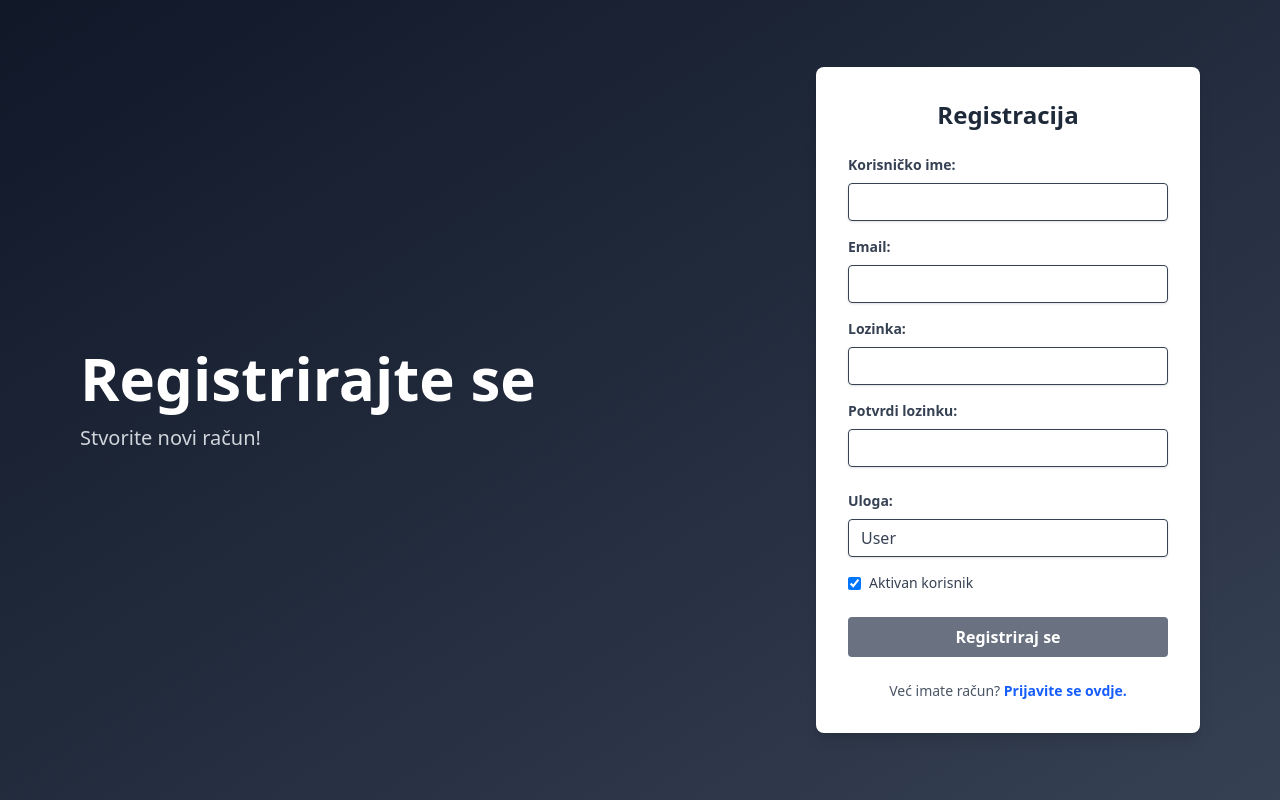
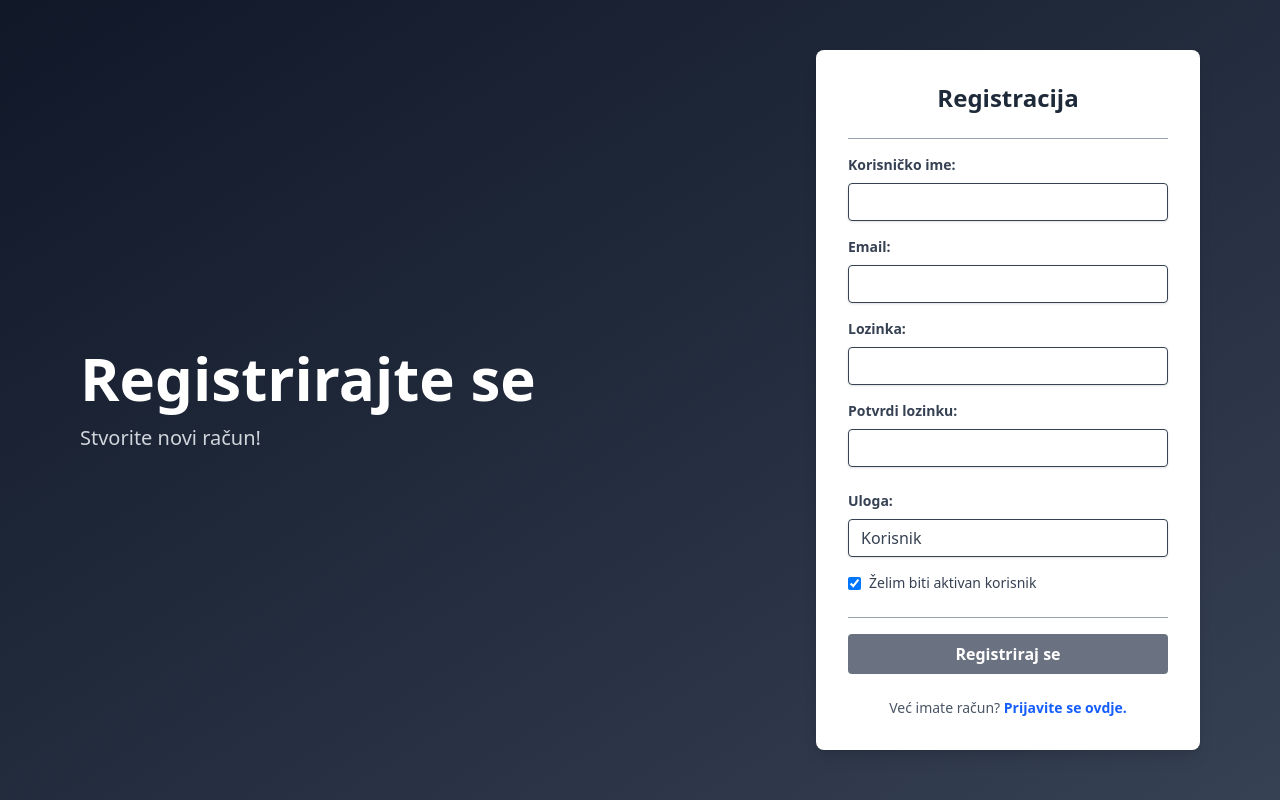
Before and after one commit to skroflin/springboot-react-full-stack, a React (Vite) app in the folder client-side/: page /register in a window 1280 px wide. Built offline with nearby package versions, Linux system fonts and the light colour scheme.

Commit message:
prepravci

```diff
--- a/client-side/src/components/Login.tsx
+++ b/client-side/src/components/Login.tsx
@@ -67,7 +67,7 @@ export function Login({ onLoginSuccess }: LoginProps) {
             </div>
             <div className="bg-white p-8 rounded-lg shadow-lg mr-20 w-96">
                 <h2 className="text-2xl font-bold text-gray-800 mb-6 text-center">Prijava</h2>
-                <form onSubmit={handleSubmit}>
+                <form onSubmit={handleSubmit} className='mt-6 pt-4 border-t border-gray-400'>
                     <div className="mb-4">
                         <label htmlFor="username" className="block text-gray-700 text-sm font-bold mb-2">
                             Korisničko ime:
--- a/client-side/src/components/Register.tsx
+++ b/client-side/src/components/Register.tsx
@@ -9,6 +9,7 @@ export function Register() {
     const [email, setEmail] = useState('');
     const [uloga, setUloga] = useState('user');
     const [aktivan, setAktivan] = useState(true);
+
     const navigate = useNavigate();
 
     const handleSubmit = async (e: React.FormEvent) => {
@@ -16,7 +17,6 @@ export function Register() {
 
         if (password !== confirmPassword) {
             toast.error('Lozinke se ne podudaraju!');
-            return;
         }
 
         try {
@@ -33,14 +33,13 @@ export function Register() {
                     aktivan: aktivan
                 }),
             });
-
             if (!response.ok) {
-                let errorMessage = 'Greška pri registraciji.';
+                let errorMessage: string = 'Greška pri registraciji.';
                 try {
                     const errorData = await response.json();
-                    errorMessage = errorData.message || errorData.error || response.statusText;
+                    errorMessage = errorData.message || errorData.error || `HTTP greška: ${response.status} ${response.statusText}`;
                 } catch (jsonError) {
-                    errorMessage = `HTTP greška: ${response.status} ${response.statusText}. Odgovor nije bio JSON.`;
+                    errorMessage = `HTTP greška: ${response.status} ${response.statusText || 'Nepoznata greška'}. Odgovor nije bio JSON.`;
                 }
                 throw new Error(errorMessage);
             }
@@ -72,7 +71,7 @@ export function Register() {
             </div>
             <div className="bg-white p-8 rounded-lg shadow-lg mr-20 w-96">
                 <h2 className="text-2xl font-bold text-gray-800 mb-6 text-center">Registracija</h2>
-                <form onSubmit={handleSubmit}>
+                <form onSubmit={handleSubmit} className='mt-6 pt-4 border-t border-gray-400'>
                     <div className="mb-4">
                         <label htmlFor="username" className="block text-gray-700 text-sm font-bold mb-2">
                             Korisničko ime:
@@ -136,8 +135,8 @@ export function Register() {
                             className="shadow appearance-none border rounded w-full py-2 px-3 text-gray-700 leading-tight focus:outline-none focus:shadow-outline"
                             required
                         >
-                            <option value="user">User</option>
-                            <option value="admin">Admin</option>
+                            <option value="user">Korisnik</option>
+                            <option value="admin">Administrator</option>
                         </select>
                     </div>
                     <div className="mb-6 flex items-center">
@@ -149,11 +148,10 @@ export function Register() {
                             className="mr-2 leading-tight"
                         />
                         <label htmlFor="aktivan" className="text-sm text-gray-700">
-                            Aktivan korisnik
+                            Želim biti aktivan korisnik
                         </label>
                     </div>
-
-                    <div className="flex items-center justify-between">
+                    <div className="flex items-center justify-between mt-6 pt-4 border-t border-gray-400">
                         <button
                             type="submit"
                             className="bg-gray-500 hover:bg-gray-700 text-white font-bold py-2 px-4 rounded focus:outline-none focus:shadow-outline w-full"
```
Also changed, not shown: 2 other files (tests, documents, lock files or other folders).
